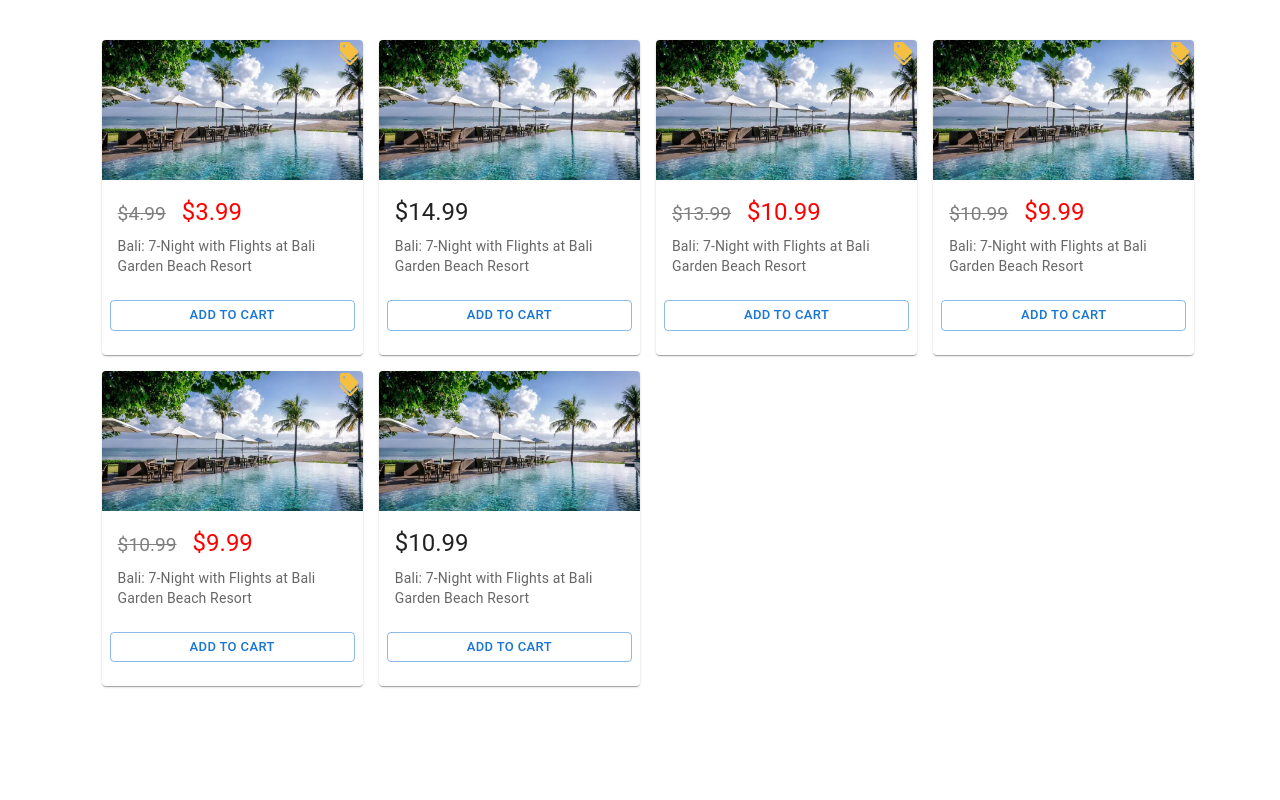
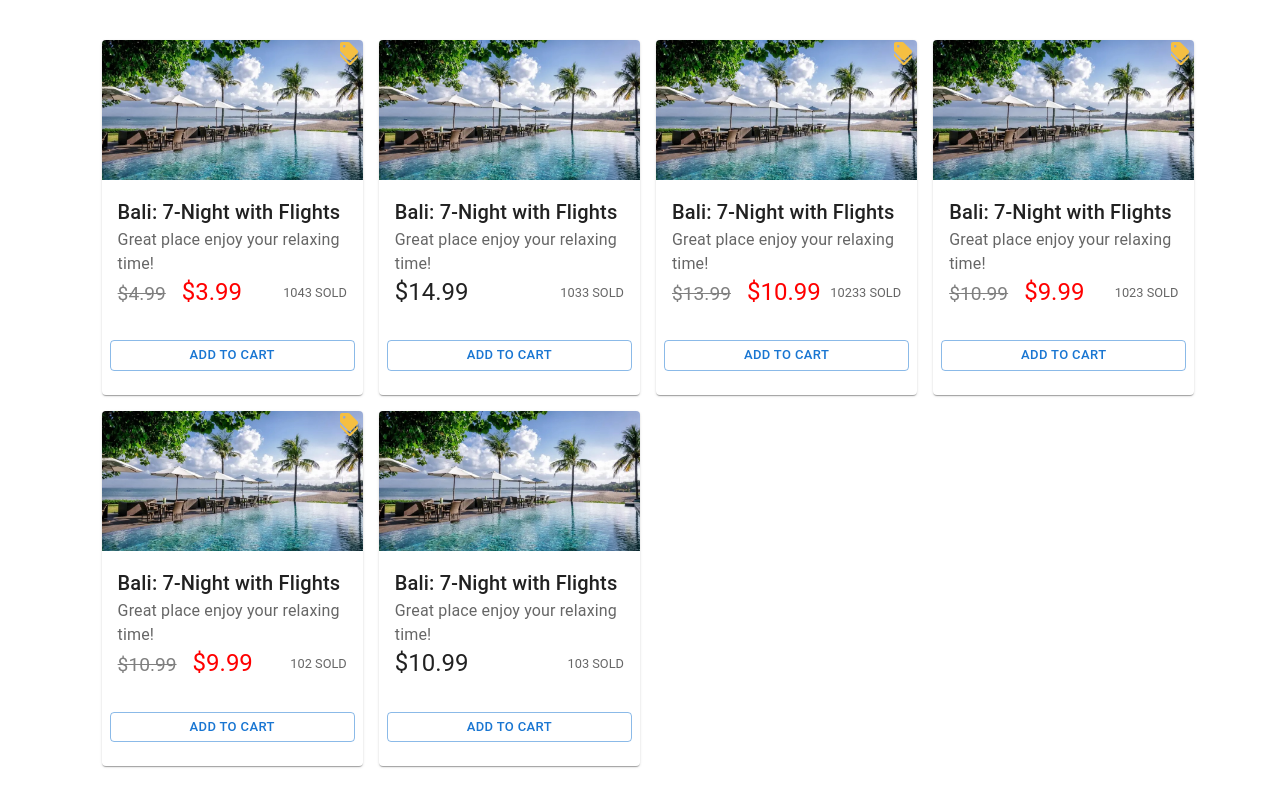
Before and after one commit to badbadgao/yizitrade, a React (Create React App) app: page / in a window 1280 px wide. Built offline with nearby package versions, Linux system fonts and the light colour scheme.

Commit message:
add sold qty (#6)
* add sold qty

* remove rating

```diff
--- a/src/components/ProductItem.tsx
+++ b/src/components/ProductItem.tsx
@@ -9,7 +9,6 @@ import Button from '@mui/material/Button';
 import CardActionArea from '@mui/material/CardActionArea';
 import Box from '@mui/material/Box';
 import DiscountIcon from '@mui/icons-material/Discount';
-
 import styled from '@emotion/styled';
 
 import './Product.scss';
@@ -37,6 +36,13 @@ const StyledCurrentPrice = styled(Box)`
   color: ${(props: ICurrentPriceProps) => (props.isOnSale ? 'red' : 'inherit;')};
 `;
 
+const StyledSoldQuantity = styled(Box)`
+  font-size: 0.8rem;
+  position: absolute;
+  right: 0;
+  top: 8px;
+`;
+
 const DiscountLabelIcon = styled(DiscountIcon)`
   position: absolute;
   right: 2px;
@@ -44,23 +50,32 @@ const DiscountLabelIcon = styled(DiscountIcon)`
   color: #f5bf42;
 `;
 
+const SellInfoContainer = styled(Typography)`
+  position: relative;
+` as typeof Typography;
+
 const ProductItem = (props: IProps): JSX.Element => {
-  const { product } = props;
+  const { originalPrice, currentPrice, soldQty } = props.product;
 
-  const isOnSale = product.originalPrice != product.currentPrice;
+  const isOnSale = originalPrice != currentPrice;
+
   return (
     <Card>
       <CardActionArea>
         {isOnSale && <DiscountLabelIcon />}
         <CardMedia component="img" height="140" image={`${bali}`} alt="green iguana" />
         <CardContent>
-          <Typography gutterBottom variant="h5" component="div">
-            {isOnSale && <StyledOriginalPrice component="span">{`$${product.originalPrice}`}</StyledOriginalPrice>}
-            <StyledCurrentPrice isOnSale={isOnSale} component="span">{`$${product.currentPrice}`}</StyledCurrentPrice>
+          <Typography variant="h6" color="text.primary">
+            Bali: 7-Night with Flights
           </Typography>
-          <Typography variant="body2" color="text.secondary">
-            Bali: 7-Night with Flights at Bali Garden Beach Resort
+          <Typography variant="body1" color="text.secondary">
+            Great place enjoy your relaxing time!
           </Typography>
+          <SellInfoContainer gutterBottom variant="h5" component="div">
+            {isOnSale && <StyledOriginalPrice component="span">{`$${originalPrice}`}</StyledOriginalPrice>}
+            <StyledCurrentPrice isOnSale={isOnSale} component="span">{`$${currentPrice}`}</StyledCurrentPrice>
+            <StyledSoldQuantity component="span" color="text.secondary">{`${soldQty} SOLD`}</StyledSoldQuantity>
+          </SellInfoContainer>
         </CardContent>
       </CardActionArea>
       <CardActions>
--- a/src/services/productService.ts
+++ b/src/services/productService.ts
@@ -49,7 +49,7 @@ const products: TProduct[] = [
     discountOff: 0,
     priceUnit: 'KG',
     id: '4',
-    soldQty: 10213,
+    soldQty: 1023,
     special: true,
   },
   {
@@ -61,7 +61,7 @@ const products: TProduct[] = [
     discountOff: 0,
     priceUnit: 'KG',
     id: '5',
-    soldQty: 10213,
+    soldQty: 102,
     special: true,
   },
   {
@@ -72,7 +72,7 @@ const products: TProduct[] = [
     originalPrice: 10.99,
     priceUnit: 'KG',
     id: '6',
-    soldQty: 10213,
+    soldQty: 103,
     special: true,
   },
 ];
```
